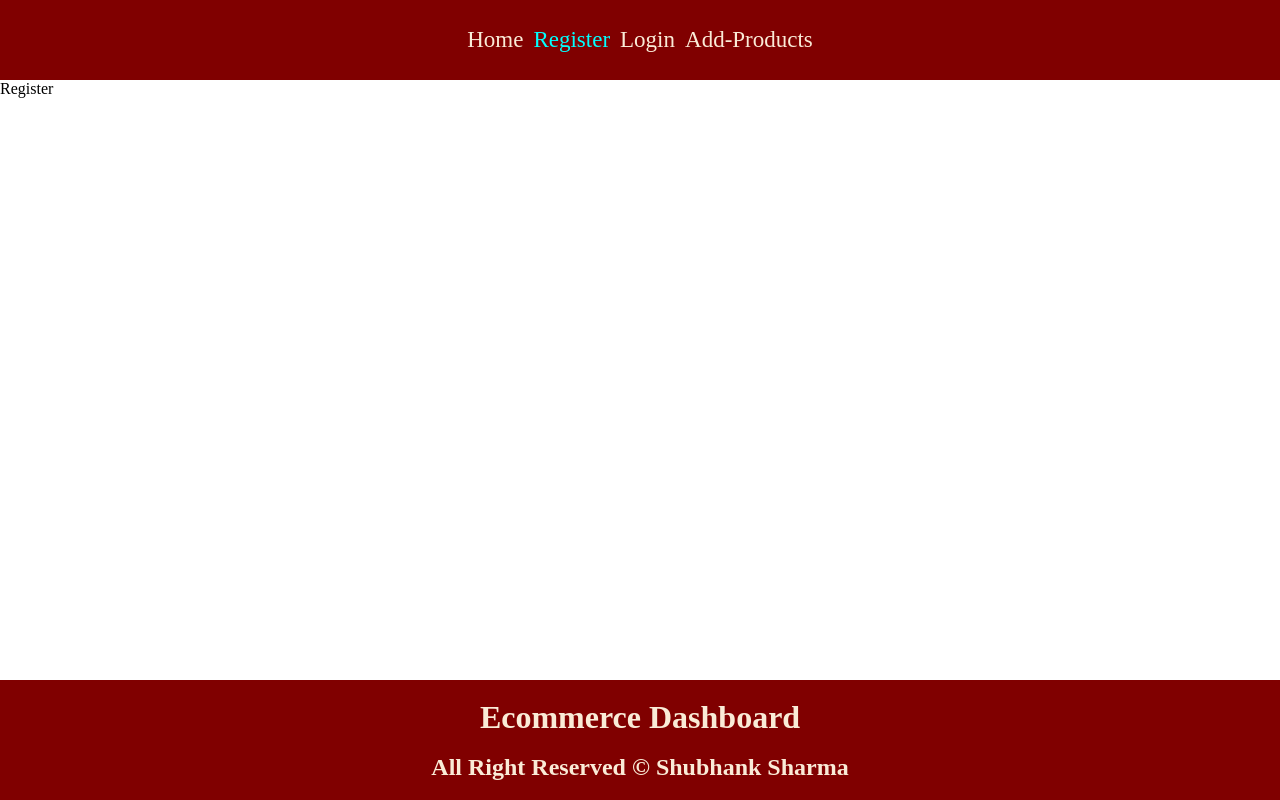
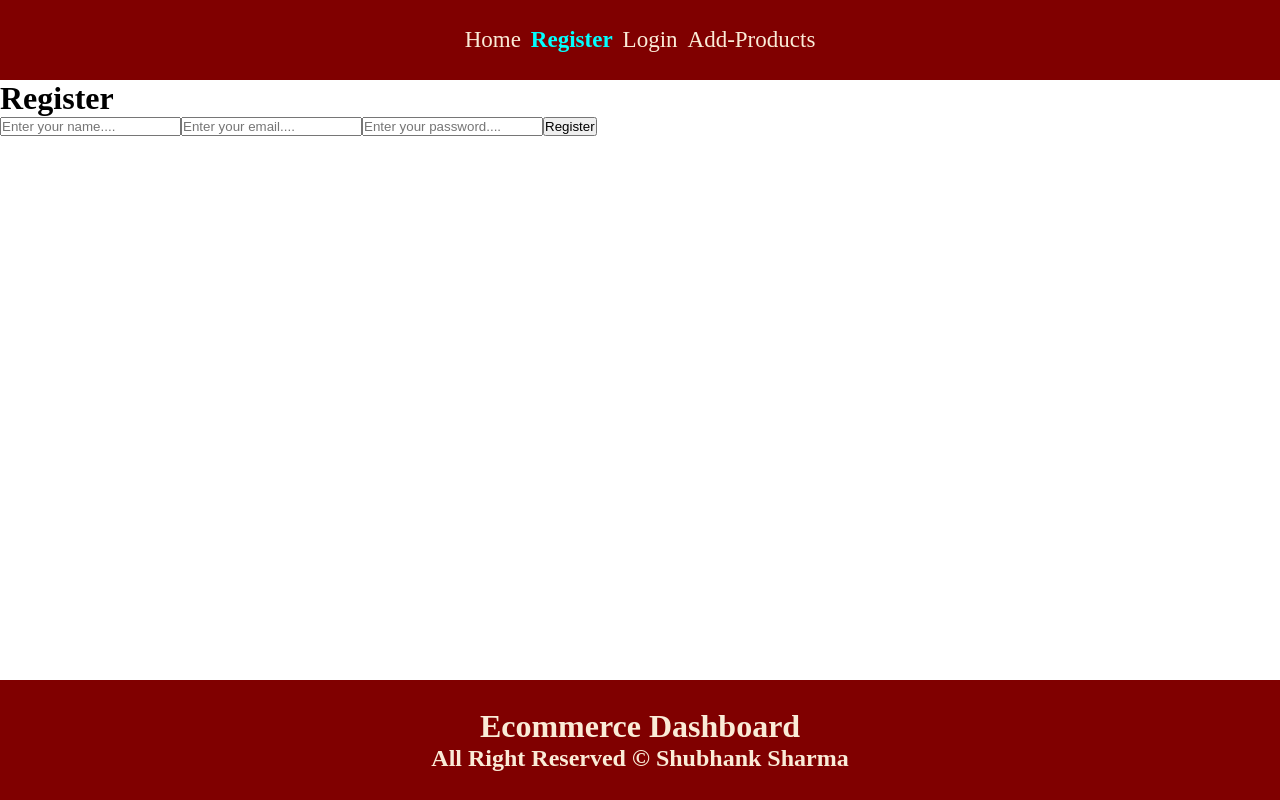
Before and after one commit to Shubhank-S/MERN-Ecommerce-Dashboard, a React (Vite) app in the folder frontend/: page /register in a window 1280 px wide. Built offline with nearby package versions, Linux system fonts and the light colour scheme.

Commit message:
Worked on Register Page

```diff
--- a/frontend/src/components/Footer/Footer.css
+++ b/frontend/src/components/Footer/Footer.css
@@ -1,6 +1,5 @@
 .footer{
     background-color:#800000;
-
     color: antiquewhite;
     position: absolute;
     bottom: 0;
@@ -10,6 +9,7 @@
     flex-direction: column;
     align-items: center;
     justify-content: center;
+    cursor: pointer;
 }
 
 .footer_heading{
--- a/frontend/src/components/Footer/Footer.jsx
+++ b/frontend/src/components/Footer/Footer.jsx
@@ -4,7 +4,6 @@ function Footer() {
   return (
     <footer className="footer">
       <h1>Ecommerce Dashboard</h1>
-      <br />
       <h2 className="footer_heading">
         All Right Reserved &copy; Shubhank Sharma
       </h2>
--- a/frontend/src/components/Header/Header.css
+++ b/frontend/src/components/Header/Header.css
@@ -22,4 +22,5 @@
 }
 .active{
     color: aqua;
+    font-weight: bolder;
 }
--- a/frontend/src/pages/Error/Error.css
+++ b/frontend/src/pages/Error/Error.css
@@ -0,0 +1,11 @@
+.error{
+   text-align: center;
+   margin-top: 150px;
+}
+
+.error_h1{
+    font-size: 100px;
+}
+.error_h2{
+    font-size: 70px;
+}
--- a/frontend/src/pages/Error/Error.jsx
+++ b/frontend/src/pages/Error/Error.jsx
@@ -5,8 +5,8 @@ function Error() {
   const navigate = useNavigate();
   return (
     <div className="error">
-      <h1>404</h1>
-      <h1>Not Found</h1>
+      <h1 className="error_h1"> 404</h1>
+      <h1 className="error_h2">Not Found</h1>
       <button onClick={() => navigate("/")}>Go Back</button>
     </div>
   );
--- a/frontend/src/pages/Register/Register.jsx
+++ b/frontend/src/pages/Register/Register.jsx
@@ -1,7 +1,40 @@
+import { useState } from "react";
 import "./Register.css";
 
 function Register() {
-  return <div>Register</div>;
+  const [name, setName] = useState("");
+  const [email, setEmail] = useState("");
+  const [password, setPassword] = useState("");
+
+  const handleSubmit = (e) => {
+    e.preventDefault();
+  };
+  return (
+    <>
+      <form onSubmit={handleSubmit}>
+        <h1>Register</h1>
+        <input
+          type="text"
+          value={name}
+          onChange={(e) => setName(e.target.value)}
+          placeholder="Enter your name...."
+        />
+        <input
+          type="text"
+          value={email}
+          onChange={(e) => setEmail(e.target.value)}
+          placeholder="Enter your email...."
+        />
+        <input
+          type="text"
+          value={password}
+          onChange={(e) => setPassword(e.target.value)}
+          placeholder="Enter your password...."
+        />
+        <button>Register</button>
+      </form>
+    </>
+  );
 }
 
 export default Register;
```
